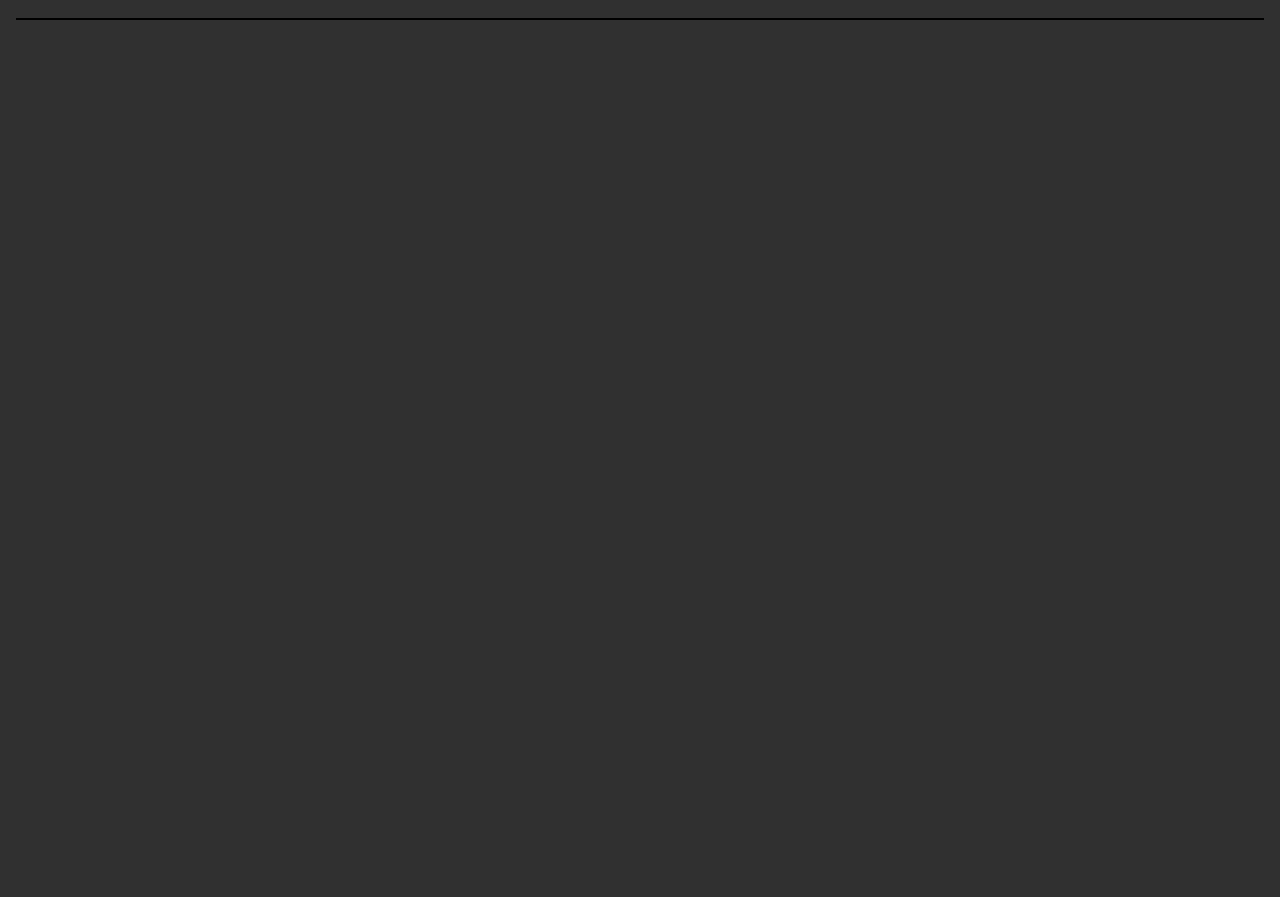
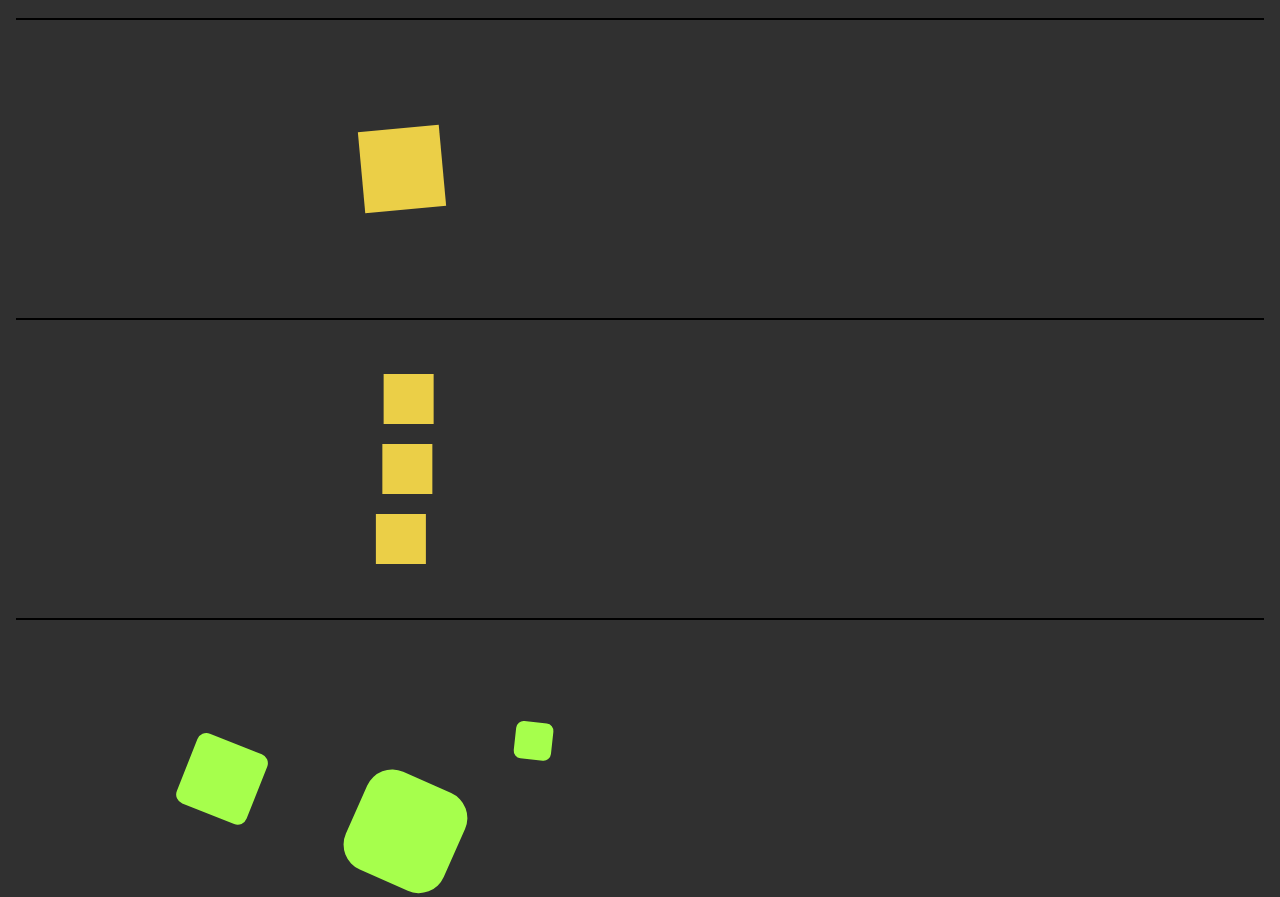
Before and after one commit to Himanshu-196018/animation-with-anime-js, a React (Vite) app: page / in a window 1280 px wide. Shown: the part 1900-2797 px from the top of the page. Before the commit the page ends 1936 px from the top, so only its background shows below. Built offline with nearby package versions, Linux system fonts and the light colour scheme.

Commit message:
animation part 3

```diff
--- a/src/components/App.jsx
+++ b/src/components/App.jsx
@@ -82,6 +82,76 @@ const App = () => {
         easing: "easeInOutExpo",
       })
     );
+
+    // specific property parameters
+    animation.current.add(
+      anime({
+        targets: ".box-5",
+        translateX: {
+          value: 250,
+          duration: 800,
+        },
+        rotate: {
+          value: 360,
+          duration: 1800,
+          easing: "easeInOutSine",
+        },
+        scale: {
+          value: 2,
+          duration: 1600,
+          delay: 800,
+          easing: "easeInOutQuart",
+        },
+        delay: 250, // all property except 'scale' inherit 250ms delay
+        loop: true,
+      })
+    );
+
+    // funtion based parameters
+    animation.current.add(
+      anime({
+        targets: ".box-6",
+        translateX: 270,
+        direction: "alternate",
+        loop: true,
+        delay: function (el, i, l) {
+          return i * 100;
+        },
+        endDelay: function (el, i, l) {
+          return (l - i) * 100;
+        },
+      })
+    );
+
+    // function based values
+    animation.current.add(
+      anime({
+        targets: ".box-7",
+        translateX: function (el) {
+          return el.getAttribute("data-x");
+        },
+        translateY: function (el, i) {
+          return 100 + -90 * i;
+        },
+        scale: function (el, i, l) {
+          return l - i + 0.25;
+        },
+        rotate: function () {
+          return anime.random(-360, 360);
+        },
+        borderRadius: function () {
+          return ["50%", anime.random(10, 35) + "%"];
+        },
+        duration: function () {
+          return anime.random(1600, 2200);
+        },
+        delay: function () {
+          return anime.random(0, 500);
+        },
+        direction: "alternate",
+        loop: true,
+      })
+    );
   }, []);
 
   return (
@@ -116,6 +186,19 @@ const App = () => {
           ></polygon>
         </svg>
       </div>
+      <div className="wrap">
+        <Box cs={"box box-5 bg-yellow"} />
+      </div>
+      <div className="wrap">
+        <Box cs={"multi-box box-6 bg-yellow"} />
+        <Box cs={"multi-box box-6 bg-yellow"} />
+        <Box cs={"multi-box box-6 bg-yellow"} />
+      </div>
+      <div className="wrap">
+        <Box cs={"circle box-7 bg-green"} x={"240"} />
+        <Box cs={"circle box-7 bg-green"} x={"80"} />
+        <Box cs={"circle box-7 bg-green"} x={"420"} />
+      </div>
     </>
   );
 };
--- a/src/components/Box.jsx
+++ b/src/components/Box.jsx
@@ -1,5 +1,5 @@
-const Box = ({ cs }) => {
-  return <div className={cs}></div>;
+const Box = ({ cs, x }) => {
+  return <div className={cs} data-x={x}></div>;
 };
 
 export default Box;
--- a/src/style/main.css
+++ b/src/style/main.css
@@ -25,6 +25,12 @@ body {
 .clr-skin {
   color: hsl(30, 90%, 50%);
 }
+.bg-yellow {
+  background-color: hsl(50, 80%, 60%);
+}
+.bg-green {
+  background-color: hsl(90, 100%, 65%);
+}
 
 .head {
   margin-top: 30px;
@@ -51,3 +57,9 @@ body {
   width: 50px;
   height: 50px;
 }
+
+.circle {
+  width: 30px;
+  height: 30px;
+  border-radius: 50%;
+}
```
